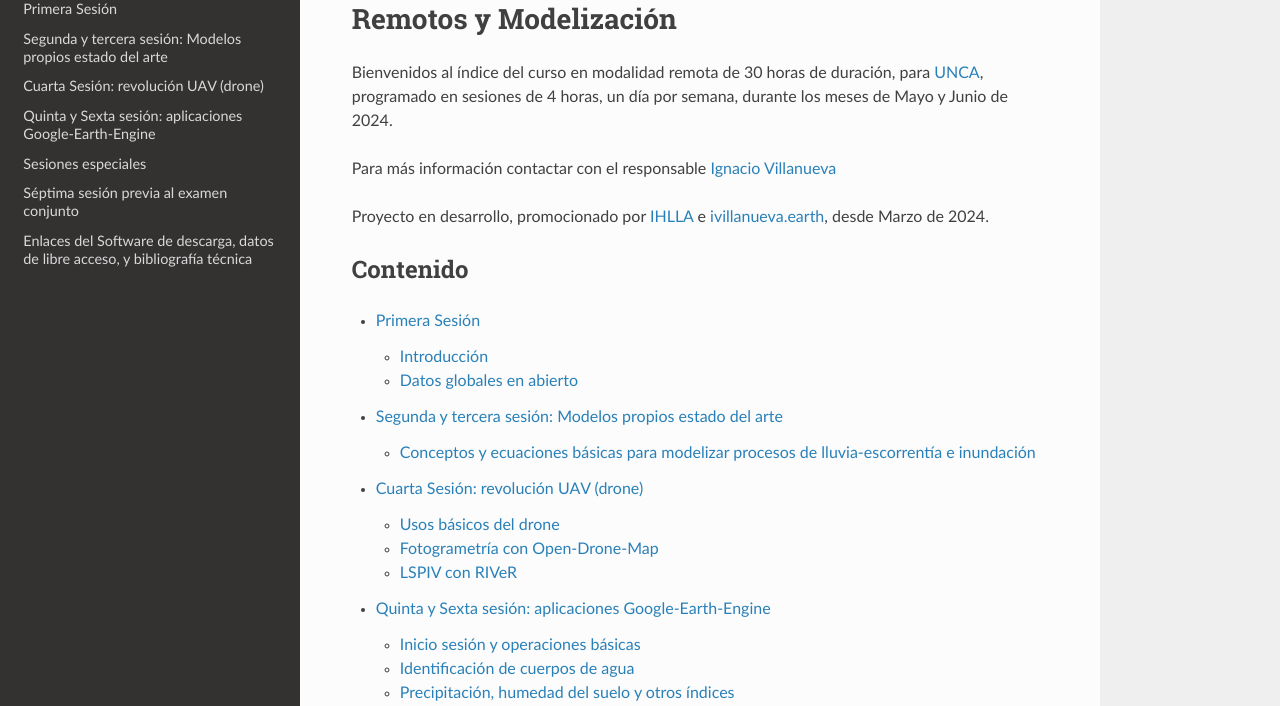
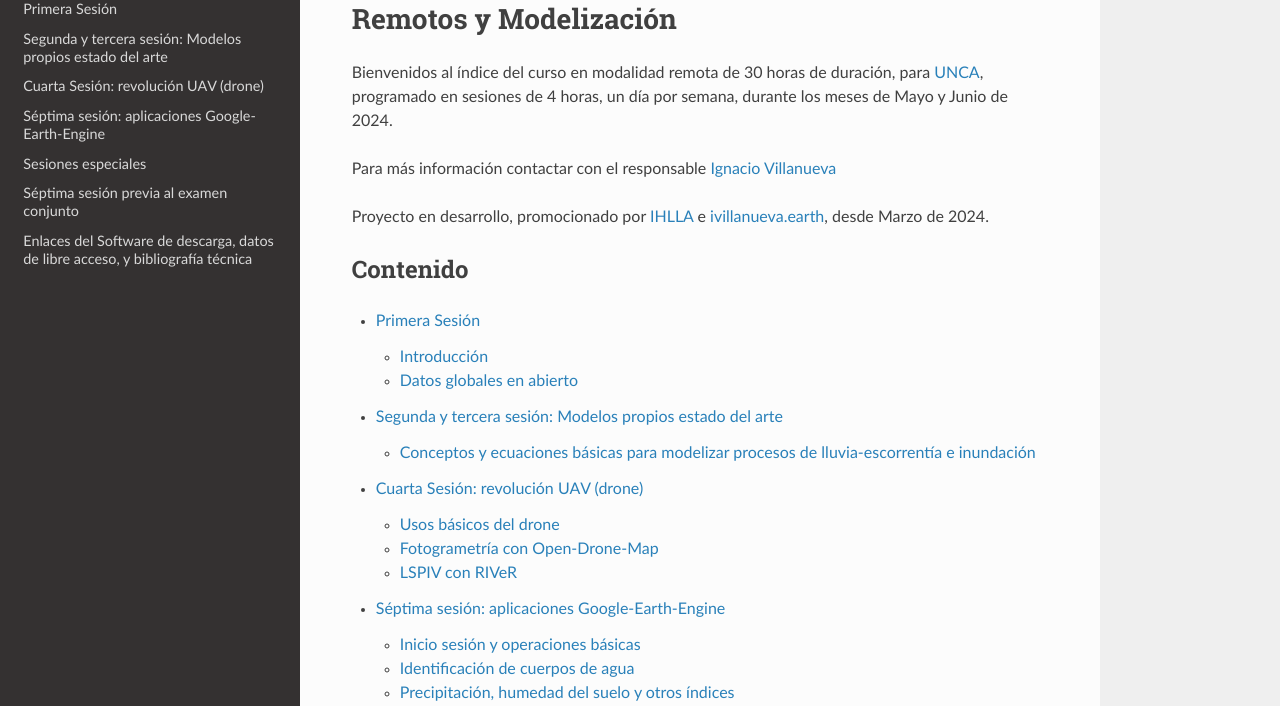
Before and after one commit to ivillamadrid/EvalFloodRisk_RSSWE, a Sphinx documentation site: the page built from docs/source/index.rst, in a window 1280 px wide and 1342 px high. Shown: the part 136-842 px from the top of the window. Built offline with Sphinx 7.4.7 and the Read the Docs theme 2.0.0, drawn with Linux system fonts in a browser that asks for light colours.

Commit message:
Update D4.rst

```diff
--- a/docs/source/D4.rst
+++ b/docs/source/D4.rst
@@ -1,5 +1,5 @@
-Quinta y Sexta sesión: aplicaciones Google-Earth-Engine
-=======================================================
+Séptima sesión: aplicaciones Google-Earth-Engine
+================================================
 
 .. image:: ./Pics/SAR_EbroLab.png
   :width: 540
```
